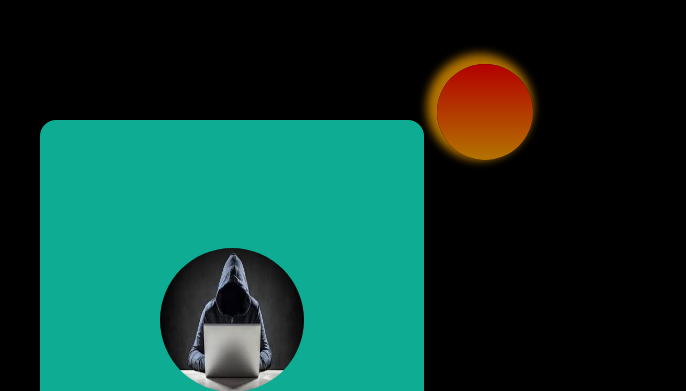
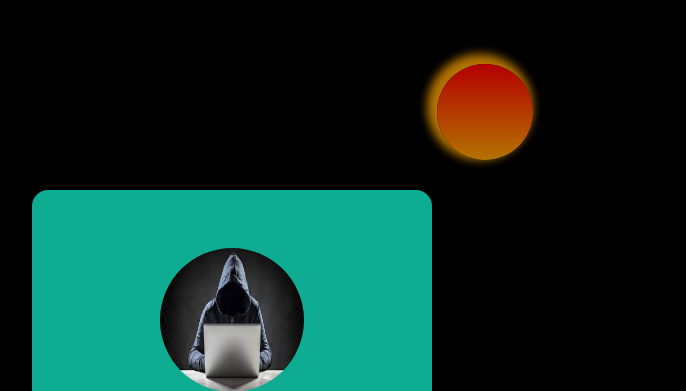
Before and after one commit to Krish-Raj-Mittal/Share-My-Profile, a plain HTML site: page index.html in a window 1280 px wide. Shown: the top 391 px of the page, without its empty margins (408-1094 px from the left). Drawn offline with Linux system fonts and the light colour scheme.

Commit message:
fixed some error on (30 October 2024)

```diff
--- a/style.css
+++ b/style.css
@@ -12,10 +12,11 @@
     justify-content: center;
     align-items: center;
     position: relative;
+    overflow: hidden;
 }
 .card-wrapper{
-    width: 30%;
-    height: 70%;
+    width: 400px;
+    height: 420px;
     background-color: #0ead93;
     position: absolute;
     display: flex;
```
